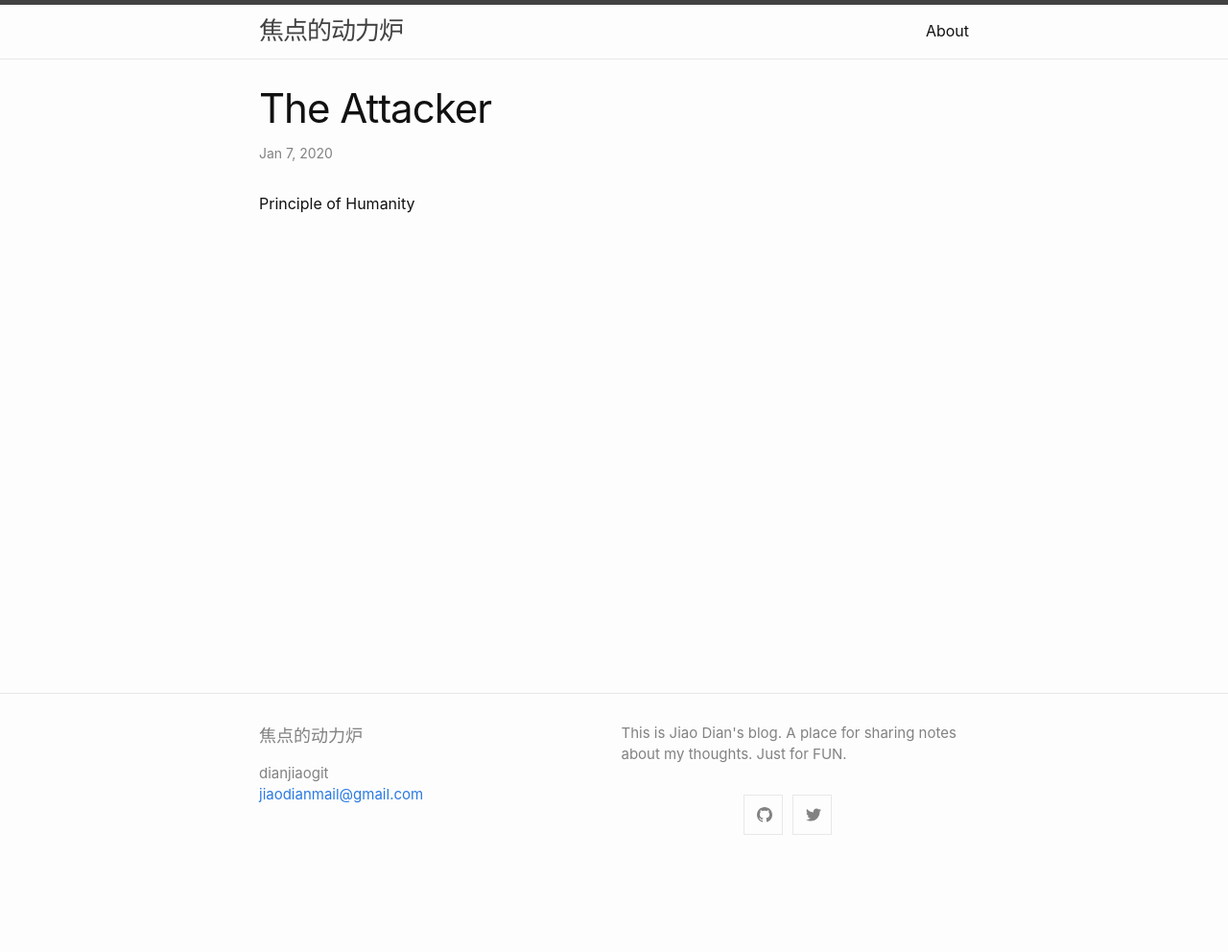
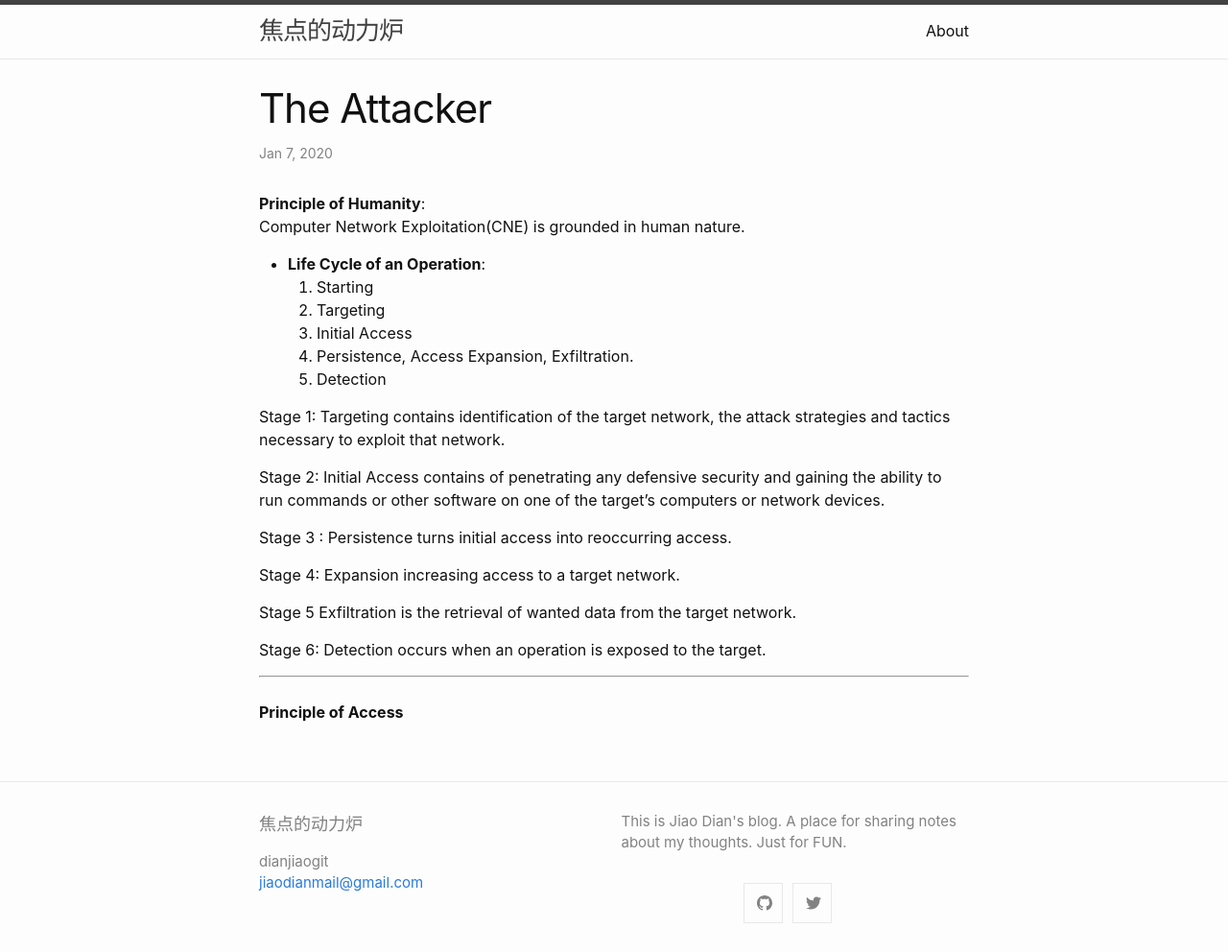
Before and after one commit to dianjiaogit/dianjiaogit.github.io, a Jekyll site: the page built from _posts/2020-01-07-The Attacker.md, in a window 1280 px wide. Shown: the whole page at 96% size. Built offline with Jekyll 4.4.1, drawn with Linux system fonts in a browser that asks for light colours; before the commit the page ends 900 px from its top, so only the background shows below that.

Commit message:
operation life cycle

```diff
--- a/_posts/2020-01-07-The Attacker.md
+++ b/_posts/2020-01-07-The Attacker.md
@@ -5,4 +5,28 @@ date:   2020-01-07 22:53:01 +0800
 categories: NetworkSecurity
 ---
 
-Principle of Humanity
+**Principle of Humanity**:
+Computer Network Exploitation(CNE) is grounded in human nature.
+
+* **Life Cycle of an Operation**:
+	1. Starting
+	2. Targeting
+	3. Initial Access
+	4. Persistence, Access Expansion, Exfiltration.
+	5. Detection
+
+Stage 1: Targeting contains identification of the target network, the attack strategies and tactics necessary to exploit that network.
+
+Stage 2: Initial Access contains of penetrating any defensive security and gaining the ability to run commands or other software on one of the target's computers or network devices.
+
+Stage 3 : Persistence turns initial access into reoccurring access.
+
+Stage 4: Expansion increasing access to a target network.
+
+Stage 5 Exfiltration is the retrieval of wanted data from the target network.
+
+Stage 6: Detection occurs when an operation is exposed to the target.
+
+-------------------------------------------------------
+\\
+**Principle of Access**
```
